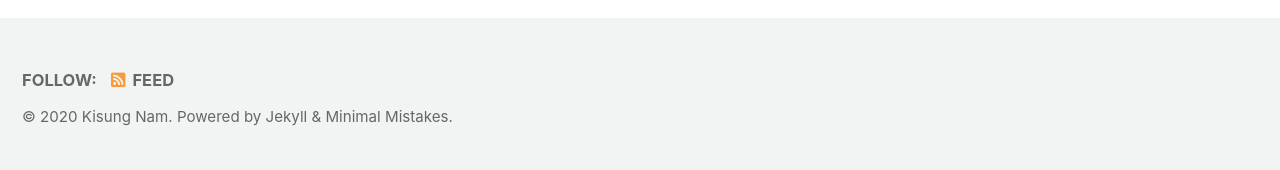
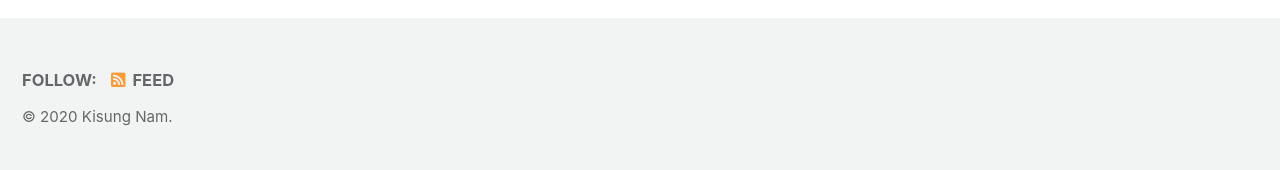
Before and after one commit to namks/namks.github.io, a Jekyll site: the page built from index.md, in a window 1280 px wide. Shown: the part 1751-1921 px from the top of the page. Built offline with Jekyll 4.4.1, drawn with Linux system fonts in a browser that asks for light colours; cached includes are drawn as plain includes; our own code applies the rules of GitHub Pages for plain Markdown files; the list of posts is cut into pages by our own code.

Commit message:
Delete Jekyll in footer

```diff
--- a/_includes/footer.html
+++ b/_includes/footer.html
@@ -16,4 +16,8 @@
   </ul>
 </div>
 
-<div class="page__footer-copyright">&copy; {{ site.time | date: '%Y' }} {{ site.name | default: site.title }}. {{ site.data.ui-text[site.locale].powered_by | default: "Powered by" }} <a href="https://jekyllrb.com" rel="nofollow">Jekyll</a> &amp; <a href="https://mademistakes.com/work/minimal-mistakes-jekyll-theme/" rel="nofollow">Minimal Mistakes</a>.</div>
+<div class="page__footer-copyright">&copy; {{ site.time | date: '%Y' }} {{ site.name | default: site.title }}. </div>
+<!-- <div class="page__footer-copyright">&copy; {{ site.time | date: '%Y' }} {{ site.name | default: site.title }}.
+  {{ site.data.ui-text[site.locale].powered_by | default: "Powered by" }} <a href="https://jekyllrb.com"
+    rel="nofollow">Jekyll</a> &amp; <a href="https://mademistakes.com/work/minimal-mistakes-jekyll-theme/"
+    rel="nofollow">Minimal Mistakes</a>.</div> -->
```
Also changed, not shown: 1 other file.
